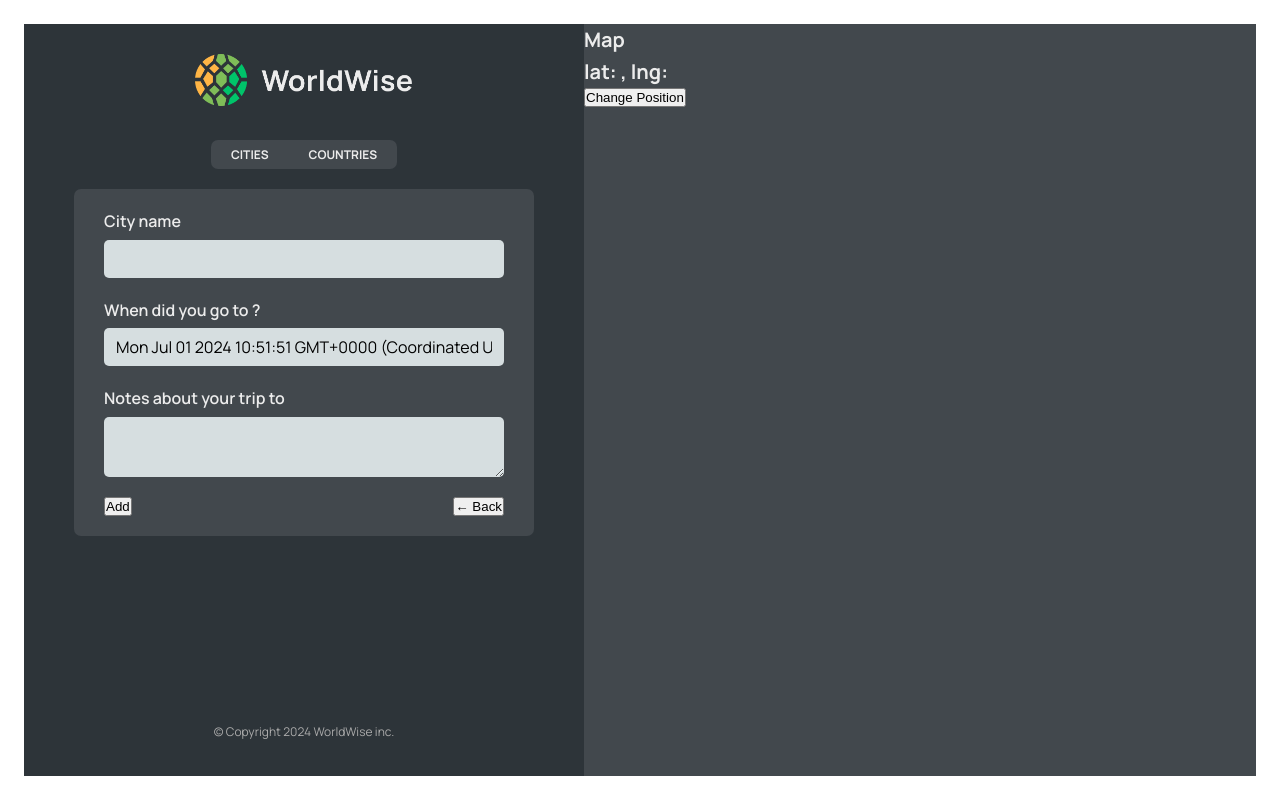
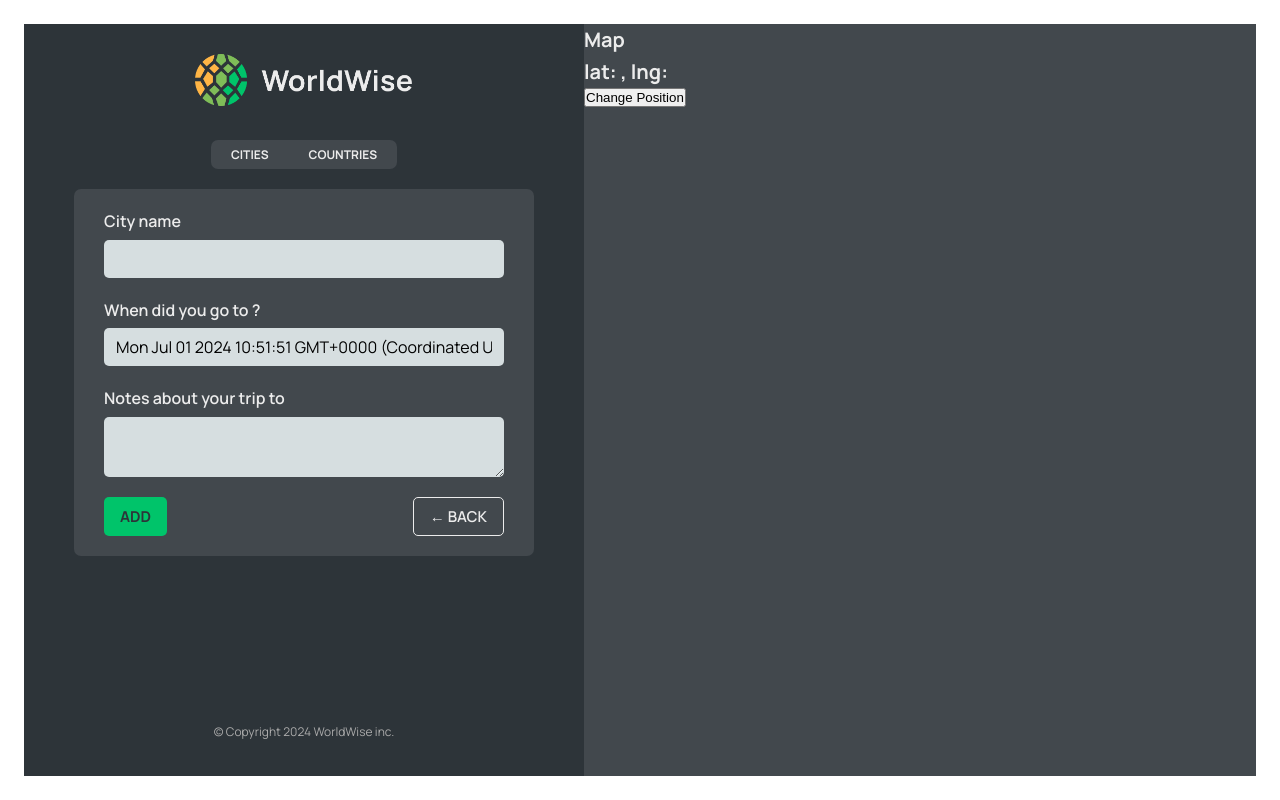
Before and after one commit to Orisabiyi/worldwise, a React (Vite) app: page /app/form in a window 1280 px wide. Built offline with nearby package versions, Linux system fonts and the light colour scheme; data requests are answered from the project's data file.

Commit message:
implement back navigation using the useNavigate hook

```diff
--- a/src/components/Form.jsx
+++ b/src/components/Form.jsx
@@ -3,6 +3,8 @@
 import { useState } from "react";
 
 import styles from "./Form.module.css";
+import Button from "./Button";
+import { useNavigate } from "react-router-dom";
 
 export function convertToEmoji(countryCode) {
   const codePoints = countryCode
@@ -13,6 +15,8 @@
 }
 
 function Form() {
+  const navigate = useNavigate();
+
   const [cityName, setCityName] = useState("");
   const [country, setCountry] = useState("");
   const [date, setDate] = useState(new Date());
@@ -49,8 +53,16 @@
       </div>
 
       <div className={styles.buttons}>
-        <button>Add</button>
-        <button>&larr; Back</button>
+        <Button type="primary">Add</Button>
+        <Button
+          onClick={(e) => {
+            e.preventDefault();
+            navigate(-1);
+          }}
+          type="back"
+        >
+          &larr; Back
+        </Button>
       </div>
     </form>
   );
```
